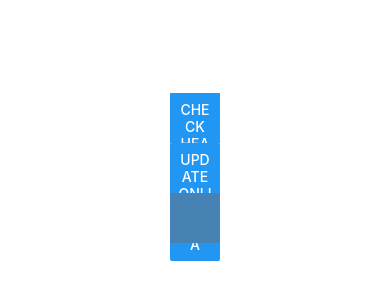
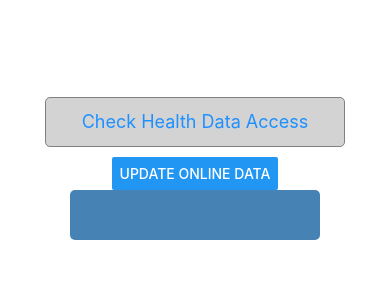
Before and after one commit to Franchovy/RunPet, a React Native app: screen / in a window 390 px wide. Shown: the part 254-554 px from the top of the page. Built offline with nearby package versions, Linux system fonts and the light colour scheme; no server answers; what aws-amplify would draw is missing.

Commit message:
Using touchableopacity

```diff
--- a/App.js
+++ b/App.js
@@ -28,26 +28,14 @@ const App: () => React$Node = () => {
           alignItems: 'center',
           flexDirection: 'column',
         }}>
-        <View
-          style={{width: 50, height: 50, backgroundColor: 'cornflowerblue'}}>
-          <AccessButton />
-        </View>
-        <View style={{width: 50, height: 50, backgroundColor: 'skyblue'}}>
-          <SendDataButton />
-        </View>
-        <View style={{width: 50, height: 50, backgroundColor: 'steelblue'}} />
+        <AccessButton />
+        <SendDataButton />
+        <View style={{width: 250, height: 50, borderRadius: 5, backgroundColor: 'steelblue'}} />
       </View>
     </>
   );
 };
 
-const styles = StyleSheet.create({
-  button: {
-    backgroundColor: '#00aeef',
-    borderColor: 'skyblue',
-    borderWidth: 5,
-    borderRadius: 15,
-  },
-});
+
 
 export default App;
--- a/src/HealthDataButton.js
+++ b/src/HealthDataButton.js
@@ -1,6 +1,6 @@
 import React from 'react';
 import AppleHealthKit from 'rn-apple-healthkit';
-import {Alert, Button} from 'react-native';
+import {Button, StyleSheet, Text, TouchableOpacity, View} from 'react-native';
 
 export class AccessButton extends React.Component {
   state = {
@@ -46,11 +46,26 @@ export class AccessButton extends React.Component {
 
   render() {
     return (
-      <Button
-        title={this.state.accessButtonText}
+      <TouchableOpacity
         onPress={this.checkAccess}
-        disabled={this.state.accessButtonDisabled}
-      />
+        disabled={this.state.accessButtonDisabled}>
+        <View
+          style={[
+            styles.button,
+            this.state.accessButtonDisabled
+              ? styles.buttonDisabled
+              : styles.buttonEnabled,
+          ]}>
+          <Text
+            style={
+              this.state.accessButtonDisabled
+                ? styles.buttonTextDisabled
+                : styles.buttonTextEnabled
+            }>
+            {this.state.accessButtonText}
+          </Text>
+        </View>
+      </TouchableOpacity>
     );
   }
 }
@@ -64,3 +79,32 @@ export class SendDataButton extends React.Component {
     return <Button title={'Update online data'} onPress={() => alert()} />;
   }
 }
+
+const styles = StyleSheet.create({
+  button: {
+    width: 300,
+    height: 50,
+    marginBottom: 10,
+    borderRadius: 5,
+    borderWidth: 1,
+    alignItems: 'center',
+    justifyContent: 'center',
+    padding: 10,
+  },
+  buttonEnabled: {
+    borderColor: 'grey',
+    backgroundColor: 'lightgrey',
+  },
+  buttonDisabled: {
+    borderColor: 'lightgrey',
+    backgroundColor: 'ghostwhite',
+  },
+  buttonTextEnabled: {
+    fontSize: 18,
+    color: 'dodgerblue',
+  },
+  buttonTextDisabled: {
+    fontSize: 16,
+    color: '#696969',
+  },
+});
```
